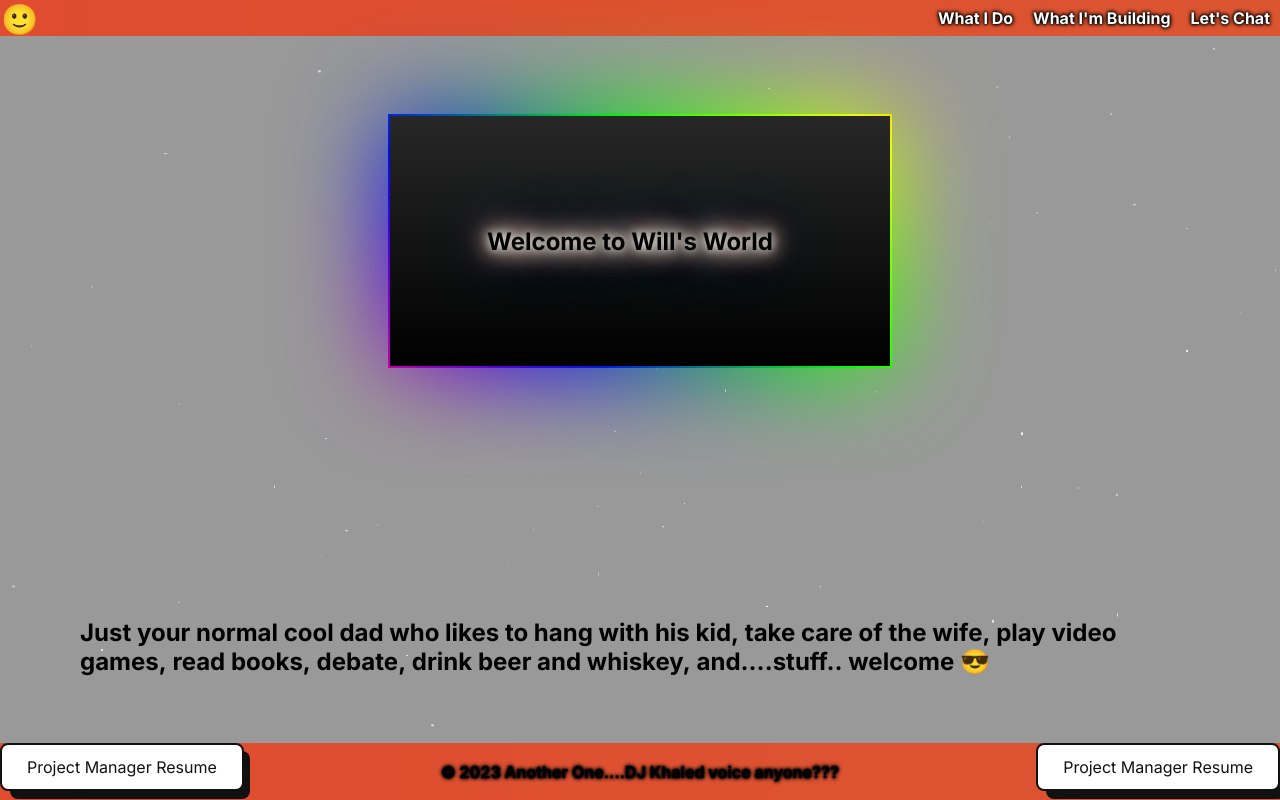
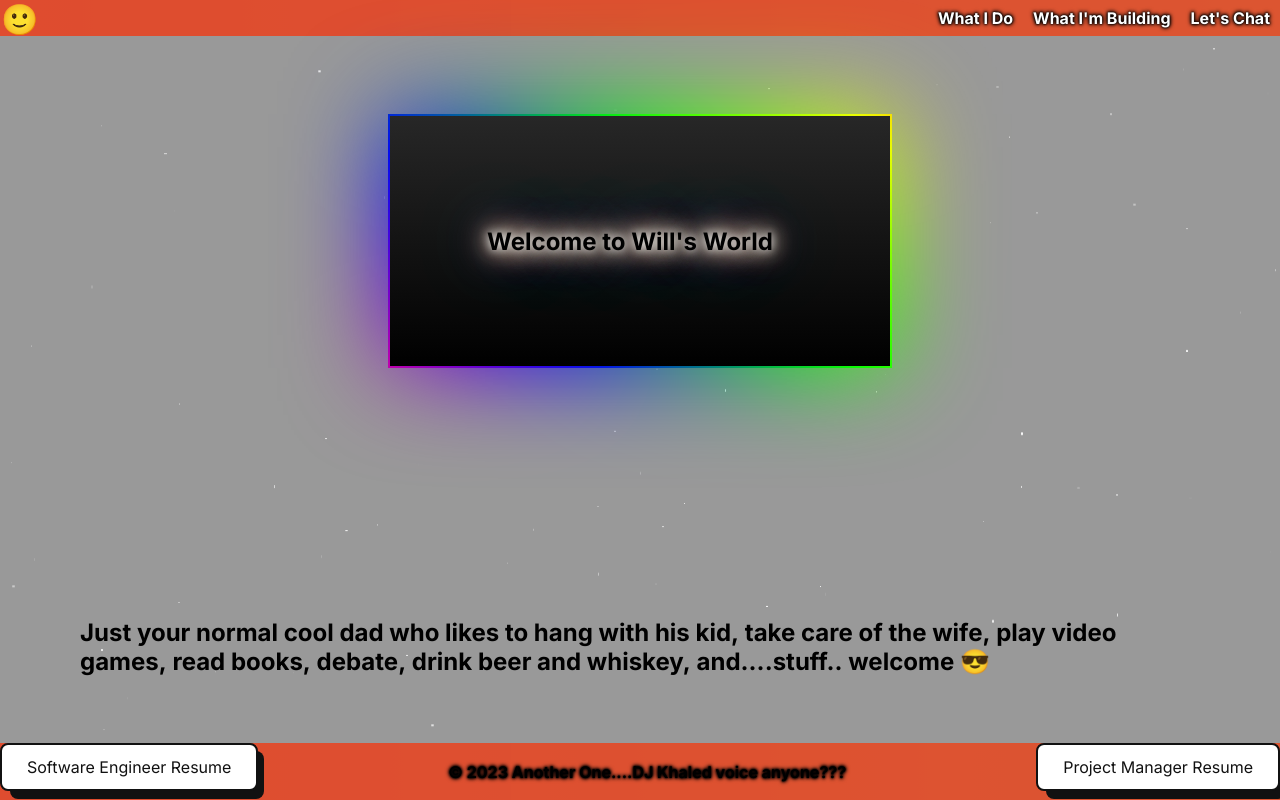
Before and after one commit to 52lions06/Portfolio-2023, a Next.js app: page / in a window 1280 px wide. Built offline with nearby package versions, Linux system fonts and the light colour scheme.

Commit message:
Fixed Footer value

```diff
--- a/src/app/components/Footer/Footer.tsx
+++ b/src/app/components/Footer/Footer.tsx
@@ -26,8 +26,9 @@ const Footer = () => {
     } else {
       if (typeOfText === "software") {
         text = "Software Engineer Resume";
+      } else {
+        text = "Project Manager Resume";
       }
-      text = "Project Manager Resume";
     }
 
     return text;
```
